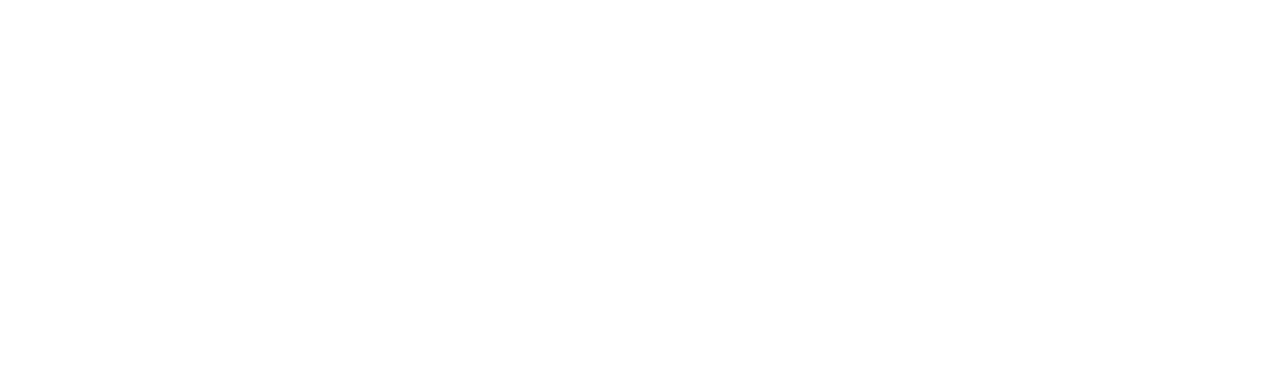
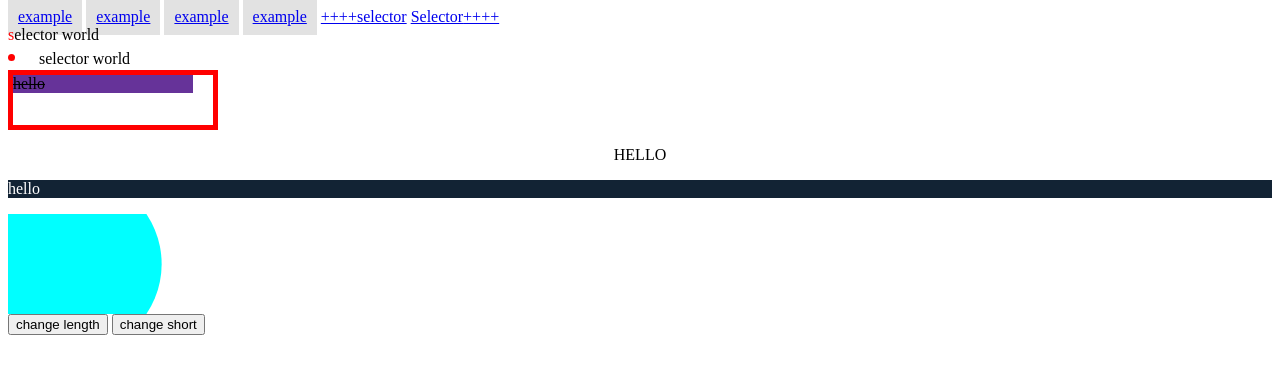
Before and after one commit to zp2bie/css-learning, a plain HTML site: page docs/index.html in a window 1280 px wide. Drawn offline with Linux system fonts and the light colour scheme; files that its build step writes are made by us from their sources.

Commit message:
update docs/index.html

```diff
--- a/docs/index.html
+++ b/docs/index.html
@@ -1,3 +1,39 @@
 <html>
+    <head>
+        <link rel="stylesheet" href="style.css">
+    </head>
+    <body>
+        <a href="#" class="example">example</a>
+        <a href="#" class="example">example</a>
+        <a href="#" class="example">example</a>
+        <a href="#" class="example">example</a>
 
+        <a href="#" class="pseudo_ele_before">selector</a>
+        <a href="#" class="pseudo_ele_after">Selector</a>
+        <div href="#" class="pseudo_ele_select">selector world</div>
+        <li href="#" class="pseudo_ele_marker">selector world</li>
+
+
+
+        <div class="size"><div id="jsshaping" class="inner">hello</div></div>
+
+        <p class="text">hello</p>
+        <p class="text_variable">hello</p>
+
+        <div class="shaping"></div>
+        <button onclick="chle()">change length</button>
+        <button onclick="chsh()">change short</button>
+    </body>
+    <script>
+        function chle(){
+            document.getElementById("jsshaping").style.width='50%'
+            document.getElementById("jsshaping").style.backgroundColor="rebeccapurple"
+
+        }
+        function chsh(){
+            document.getElementById("jsshaping").style.width='80%'
+            document.getElementById("jsshaping").style.backgroundColor="#e23212"
+
+        }
+    </script>
 </html>
```
